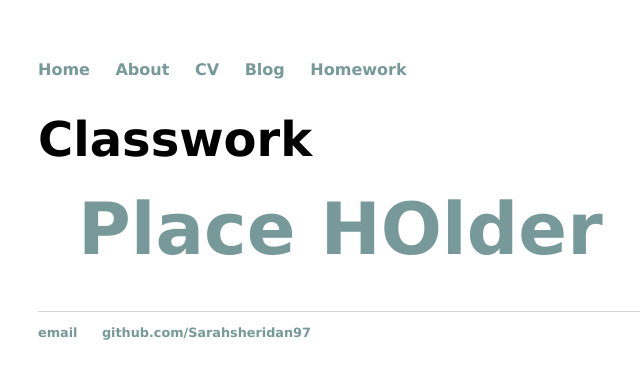
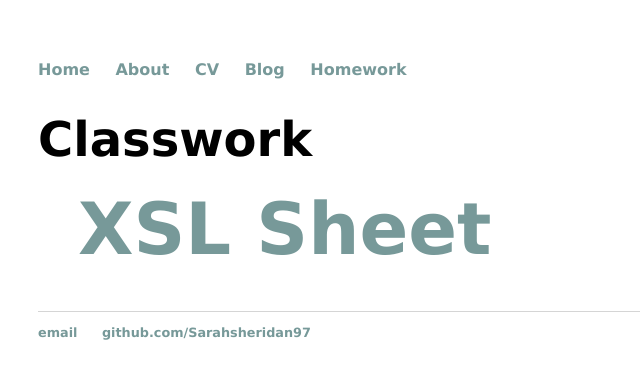
Before and after one commit to Sarahsheridan97/sarahsheridan97.github.io, a Jekyll site: the page built from homework/cw3/index.html, in a window 1280 px wide. Shown: the top 379 px of the page, without its empty margins (154-794 px from the left). Built offline with Jekyll 4.4.1, drawn with Linux system fonts in a browser that asks for light colours.

Commit message:
Update index.html

```diff
--- a/homework/cw3/index.html
+++ b/homework/cw3/index.html
@@ -5,5 +5,5 @@ date: 2022-01-27
 ---
 <h1>{{ page.title }}</CW1>
 <ul class="posts">
-<li><a href="/homework/cw3/placeholder.xml">Place HOlder</a></li>
+<li><a href="/homework/cw3/inclass3.xsl">XSL Sheet</a></li>
 </ul>
```
